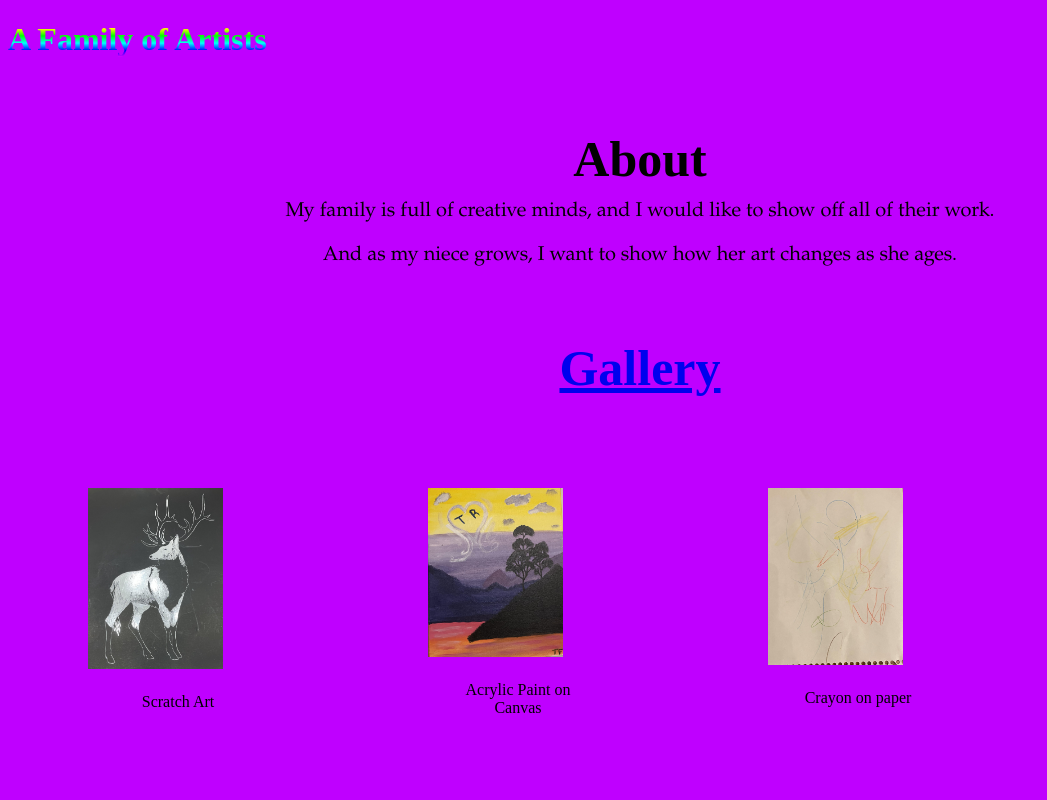
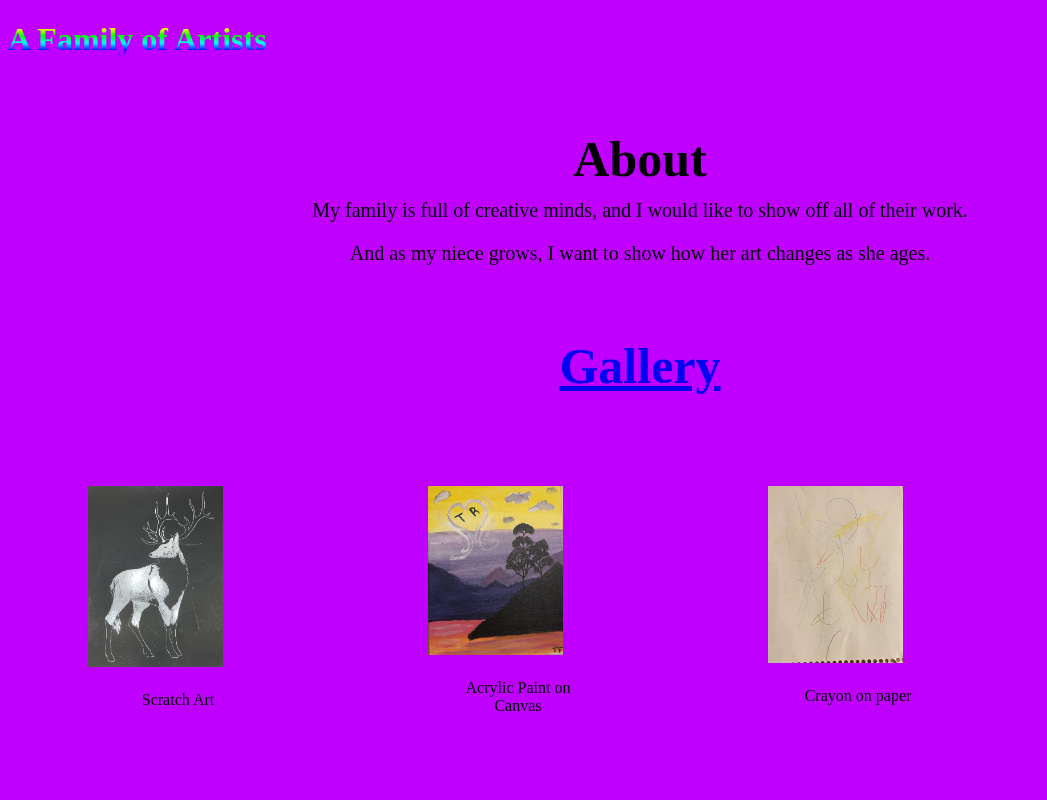
Before and after one commit to Archessa/a-family-of-artists-, a plain HTML site: page index.html in a window 1280 px wide. Shown: the top 800 px of the page, without its empty margins (0-1047 px from the left). Drawn offline with Linux system fonts and the light colour scheme; files whose address does not match are found by name.

Commit message:
Update myfirstcss.css

```diff
--- a/css/myfirstcss.css
+++ b/css/myfirstcss.css
@@ -22,8 +22,7 @@ div.desc {
 /* Body styles */
 body {
     background-color: #bf00ff;
-    background-repeat: no-repeat;
-    background-size: 100%, 100%;
+    background-size: auto;
 
 }
 
@@ -39,7 +38,6 @@ h2, h3, h4 {
     font-size: 50px;
     color: black;
     text-align: center;
-    color: black;
     position: relative;
     top: 30px;
 }
@@ -47,11 +45,8 @@ h2, h3, h4 {
 /* Paragraph styles */
 p {
     font-family: 'Arial Rounded MT Bold', 'Lucida Calligraphy', serif;
-    font-size: 50px;
+    font-size: 20px;
     color: black;
-    text-align: center;
-    font-family: 'Lucida Bright', 'Palatino Linotype', sans-serif;
-    font-size: 20px;
     text-align: center;
 }
 
```
